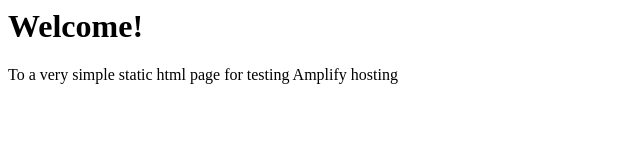
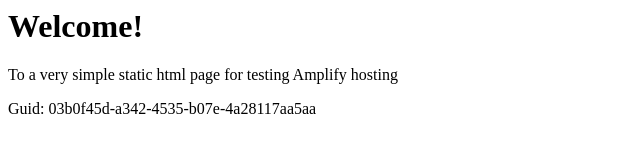
Before and after one commit to aws-aemilia-gru/Github-PR-Commit-Integration-Test-DoNotTouch-GitHubAutoBuildPrPreviewCanaryTest-v1-prod-sa-east-1, a website: page src/index.html in a window 1280 px wide. Shown: the whole page, without its empty margins (0-640 px from the left). Drawn offline with Linux system fonts and the light colour scheme.

Commit message:
commit from integ tests

```diff
--- a/src/index.html
+++ b/src/index.html
@@ -1,3 +1,5 @@
+
+
 <html lang="en">
 
 <head>
@@ -10,6 +12,6 @@
 <body>
     <h1>Welcome!</h1>
     <p>To a very simple static html page for testing Amplify hosting</p>
-</body>
+    <p>Guid: 03b0f45d-a342-4535-b07e-4a28117aa5aa</p></body>
 
 </html>
```
